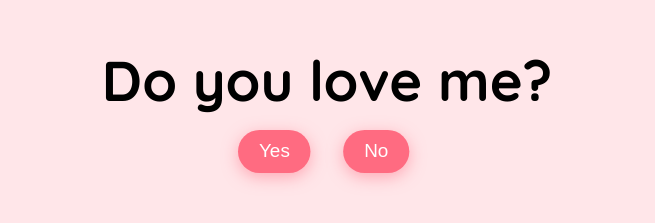
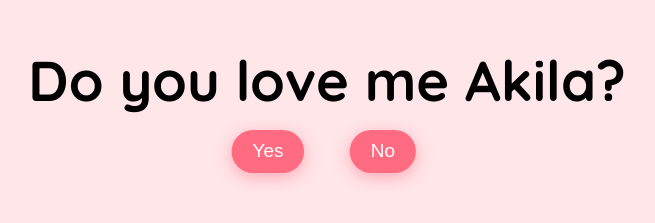
Before and after one commit to Dani-DEV-hayashi/Love-me-Akila-, a plain HTML site: page index.html in a window 1280 px wide. Shown: the part 331-554 px from the top of the page, without its empty margins (313-968 px from the left). Drawn offline with Linux system fonts and the light colour scheme.

Commit message:
Update index.html

```diff
--- a/index.html
+++ b/index.html
@@ -9,13 +9,13 @@
       href="https://fonts.googleapis.com/css2?family=Quicksand:wght@300..700&display=swap"
       rel="stylesheet" />
     <link rel="stylesheet" href="style.css" />
-    <title>Do you love me? | @coding.stella</title>
+    <title>Do you love me Akila? | @coding.stella</title>
 </head>
 <body>
 
 <div class="question-container container">
 <video class="local-gif" src="Reply me love.mp4" autoplay muted loop></video>
-  <h2 class="question">Do you love me?</h2>
+  <h2 class="question">Do you love me Akila?</h2>
   <div class="button-container">
     <button class="yes-btn btn js-yes-btn">Yes</button>
     <button class="no-btn btn js-no-btn">No</button>
```
